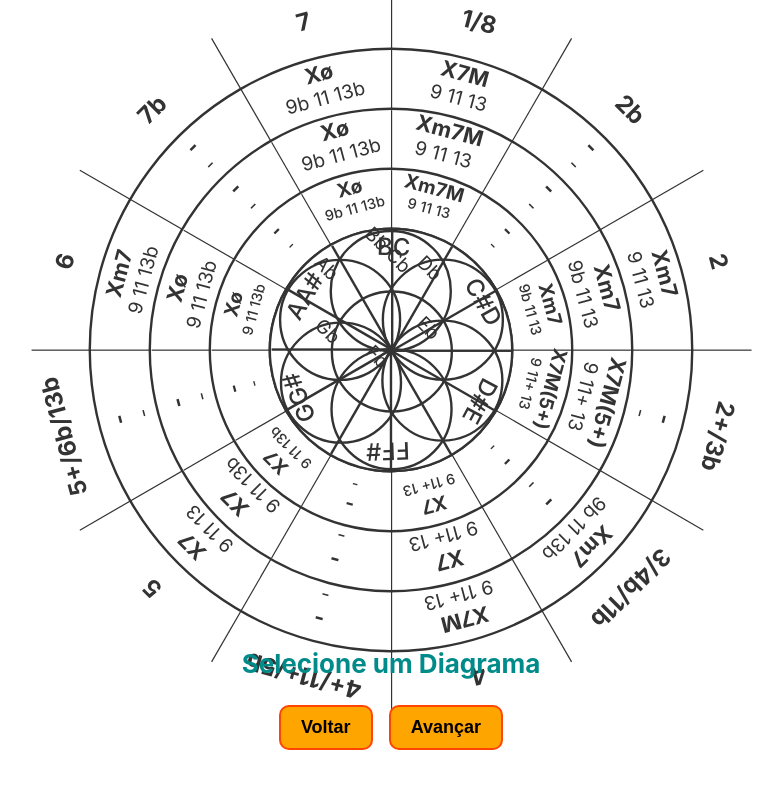
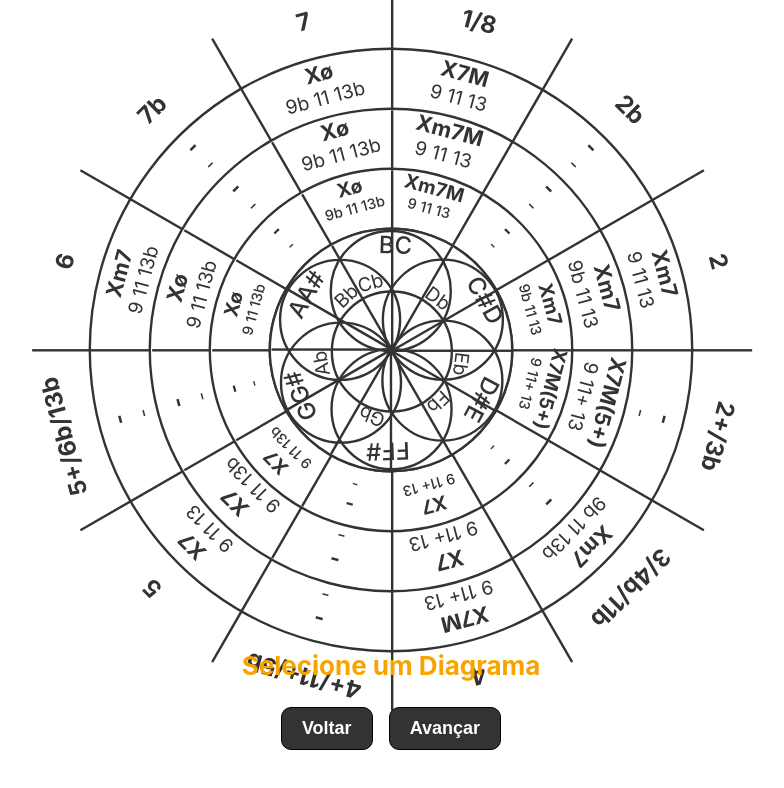
Before and after one commit to jm4rcos/my-app, a React (Create React App) app: page / in a window 1280 px wide. Shown: the top 788 px of the page, without its empty margins (249-1033 px from the left). Built offline with nearby package versions, Linux system fonts and the light colour scheme.

Commit message:
final commit

```diff
--- a/src/App.js
+++ b/src/App.js
@@ -47,15 +47,12 @@ const App = () => {
         <Container>
             <DiagramContainer>
                 {diagramStates.map((diagramState) => {
-                    const { id, value, component, name } = diagramState;
+                    const { id, value } = diagramState;
                     const DiagramComponent = diagrams.find(diagram => diagram.id === id).component;
 
                     return (
                         <DiagramComponent
-                            onSelect={() => {
-                                handleSelectDiagram(diagramState.id)
-                                console.log(diagramState);
-                            }}
+                            onSelect={() => handleSelectDiagram(diagramState.id)}
                             selected={selectedDiagram?.id === id}
                             action={value} key={id}
                         />
--- a/src/Diagrama1.js
+++ b/src/Diagrama1.js
@@ -42,7 +42,7 @@ const Title = styled.div`
 
 const Separator = styled.div`
   position: absolute;
-  width: 1px;
+  width: 2px;
   height: 300px;
   background-color: #333;
   top: -10%;
--- a/src/Diagrama2.js
+++ b/src/Diagrama2.js
@@ -30,7 +30,7 @@ const Wrapper = styled.div`
 
 const Title = styled.div`
   width: 30%;
-  color: ${(props) => props.selected ? '#69C050' : "#333"};
+  color: ${(props) => props.selected ? '#f7A400' : "#333"};
   display: flex;
   flex-direction: column;
   align-items: center;
@@ -39,6 +39,7 @@ const Title = styled.div`
   font-weight: bold;
   top: 39%;
   transform-origin: bottom center;
+  transition: all 0.2s linear;
   transform: ${(props) => `rotate(${props.angle + props.action}deg) translate(0px, -205px)`};
 
   & > span {
@@ -49,7 +50,7 @@ const Title = styled.div`
 
 const Separator = styled.div`
   position: absolute;
-  width: 1px;
+  width: 2px;
   height: 200px;
   background-color: #333;
   top: 0%;
--- a/src/Diagrama3.js
+++ b/src/Diagrama3.js
@@ -9,6 +9,8 @@ const Container = styled.div`
 
   border-radius: 50%;
   cursor: pointer;
+
+  transition: all 0.2s linear;
 
   z-index: 30;
   `;
@@ -31,7 +33,7 @@ const Wrapper = styled.div`
 
 const Title = styled.div`
   width: 30%;
-  color: ${(props) => props.selected ? '#69C050' : "#333"};
+  color: ${(props) => props.selected ? '#f7A400' : "#333"};
   display: flex;
   flex-direction: column;
   align-items: center;
@@ -39,6 +41,7 @@ const Title = styled.div`
   font-size: 18px;
   font-weight: bold;
   top: 35%;
+  transition: all 0.2s linear;
   transform-origin: bottom center;
   transform: ${(props) => `rotate(${props.angle + props.action}deg) translate(0px, -155px)`};
 
@@ -50,7 +53,7 @@ const Title = styled.div`
 
 const Separator = styled.div`
   position: absolute;
-  width: 1px;
+  width: 2px;
   height: 150px;
   background-color: #333;
   top: 0%;
@@ -75,10 +78,6 @@ const Diagrama3 = ({ action, selected, onSelect }) => {
     { label: "Xø", sub: "9b 11 13b", angle: 330 },
   ];
 
-  useEffect(() => {
-    console.log(action);
-  }, [action])
-
   return (
     <Container>
       <Wrapper selected={selected} onClick={onSelect} >
--- a/src/Diagrama4.js
+++ b/src/Diagrama4.js
@@ -8,6 +8,8 @@ const Container = styled.div`
   position: absolute;
 
   border-radius: 50%;
+
+  transition: all 0.2s linear;
 
   z-index: 40;
 `;
@@ -36,9 +38,10 @@ const Title = styled.div`
   position: absolute;
   font-size: 16px;
   font-weight: bold;
-  color: ${(props) => props.selected ? '#69C050' : "#333"};
+  color: ${(props) => props.selected ? '#f7A400' : "#333"};
   top: 31%;
   transform-origin: bottom center;
+  transition: all 0.2s linear;
   transform: ${(props) => `rotate(${props.angle + props.action}deg) translate(0px, -112px)`};
 
   & > span {
@@ -49,7 +52,7 @@ const Title = styled.div`
 
 const Separator = styled.div`
   position: absolute;
-  width: 1px;
+  width: 2px;
   height: 100px;
   background-color: #333;
   top: 0%;
--- a/src/Diagrama5.js
+++ b/src/Diagrama5.js
@@ -8,6 +8,7 @@ const Container = styled.div`
   position: absolute;
 
   border-radius: 50%;
+  transform: scale(2);
 
   z-index: 40;
 `;
@@ -23,7 +24,9 @@ const Wrapper = styled.div`
   justify-content: center;
   align-items: center;
 
-  transform: scale(2);
+  transition: 0.2s linear;
+
+  transform: ${(props) => `rotate(${props.action}deg)`};
 
   background-color: #fff;
 
@@ -47,6 +50,10 @@ const CircleContainer = styled.div`
   height: 100%;
   background-color: transparent;
   border-radius: 50%;
+  transition: all 0.2s linear;
+
+  transform-origin: bottom center;
+  transform: ${(props) => `rotate(${props.angle + props.action}deg) translate(0px, -112px)`};
 `
 const calculatePosition = (angle) => {
     const radius = 50; // Raio do círculo
@@ -72,29 +79,25 @@ const Circle = styled.div`
         calculatePosition(props.centre).y}px) rotate(30deg);
 `;
 
-const CircleText = styled.p`
+const CircleText = styled.div`
     width: 30%;
     position: absolute;
     font-size: 10px;
     font-weight: 500;
-    color: ${(props) => props.selected ? '#69C050' : "#333"};
+    color: ${(props) => props.selected ? '#f7A400' : "#333"};
     ${(props) => props.top && `top: ${props.top}`};
 
     ${(props) => props.rotate && `transform: rotate(${props.rotate});`}
     ${(props) => props.left && `left: ${props.left}`};
-
-    /* transform-origin: bottom center; */
-    /* transform: ${(props) => `rotate(${props.angle + props.action}deg) translate(0px, -22px)`};
-
-    & > span {
-        font-size: 12px;
-        font-weight: 500;
-    } */
 `;
 
-const CircleSubText = styled.span`
+const CircleSubText = styled.p`
     font-size: 8px;
-    color: ${(props) => props.selected ? '#69C050' : "#333"};
+    color: ${(props) => props.selected ? '#f7A400' : "#333"};
+    position: absolute;
+    ${(props) => props.top && `top: ${props.top}`};
+    ${(props) => props.left && `left: ${props.left}`};
+    ${(props) => props.rotate && `transform: rotate(${props.rotate});`}
 `;
 
 const Diagrama5 = ({ action, selected, onSelect }) => {
@@ -114,39 +117,47 @@ const Diagrama5 = ({ action, selected, onSelect }) => {
     ];
 
     const circles = [
-        { sub: "Bb Cb", label: "BC", angle: -8, centre: -10, top: '-6px', left: '10%', rotate: '-43deg' },
-        { sub: "Db", label: "C#D", angle: 20, centre: 30, top: '-10px', left: '42%', rotate: '16deg' },
-        { sub: "Eb", label: "D#E", angle: 28, centre: 68, top: '1px', left: '70%', rotate: '73deg' },
-        { sub: "Fb", label: "FF#", angle: 7, centre: 88, top: '21px', left: '62%', rotate: '133deg' },
-        { sub: "Gb", label: "GG#", angle: -20, centre: 82, top: '27px', left: '25%', rotate: '203deg' },
-        { sub: "Ab", label: "AA#", angle: -29, centre: 50, top: '15px', left: '0%', rotate: '255deg' },
+        { label: "BC", angle: -8, centre: -10, top: '3px', left: '10%', rotate: '-43deg' },
+        { label: "C#D", angle: 20, centre: 30, top: '-1px', left: '42%', rotate: '16deg' },
+        { label: "D#E", angle: 28, centre: 68, top: '10px', left: '70%', rotate: '73deg' },
+        { label: "FF#", angle: 7, centre: 88, top: '31px', left: '62%', rotate: '133deg' },
+        { label: "GG#", angle: -20, centre: 82, top: '36px', left: '25%', rotate: '203deg' },
+        { label: "AA#", angle: -29, centre: 50, top: '24px', left: '0%', rotate: '255deg' },
         { label: "", angle: 0, centre: 60 },
+    ]
+
+    const subtexts = [
+        { label: "Bb", top: '20px', left: '21px', rotate: '-59deg' },
+        { label: "Cb", top: '12px', left: '29px', rotate: '-30deg' },
+        { label: "Db", top: '11px', left: '57.5px', rotate: '21deg' },
+        { label: "Eb", top: '35px', left: '75px', rotate: '82deg' },
+        { label: "Fb", top: '52.5px', left: '70px', rotate: '122deg' },
+        { label: "Gb", top: '66px', left: '44px', rotate: '187deg' },
+        { label: "Ab", top: '49.5px', left: '18px', rotate: '-115deg' }
     ]
 
     return (
         <Container onClick={onSelect}>
-            <Wrapper selected={selected}>
+            <Wrapper action={action} selected={selected}>
                 {line1.map((line) => (
                     <React.Fragment key={line.angle}>
-                        {/* <Title selected={selected} action={action} angle={line.angle}>
-                            {line.label}
-                            <span>{line.sub}</span>
-                        </Title> */}
                         <Separator angle={line.angle} />
                     </React.Fragment>
                 ))}
                 <CircleContainer>
                     {circles.map((circle) => (
                         <Circle key={circle.label} centre={circle.centre} angle={circle.angle}>
-                            <CircleText rotate={circle.rotate} left={circle.left} top={circle.top} action={action} selected={selected}>{circle.label}</CircleText>
+                            <CircleText rotate={circle.rotate} left={circle.left} top={circle.top} selected={selected}>{circle.label}</CircleText>
                             <CircleSubText selected={selected}>
-                                {circle.sub}
                             </CircleSubText>
                         </Circle>
                     ))}
+                    {subtexts.map((sub, index) => (
+                        <CircleSubText selected={selected} rotate={sub.rotate} left={sub.left} top={sub.top} key={index}>{sub.label}</CircleSubText>
+                    ))}
                 </CircleContainer>
             </Wrapper>
-        </Container>
+        </Container >
     );
 };
 
--- a/src/style.js
+++ b/src/style.js
@@ -16,9 +16,9 @@ export const Button = styled.button`
     padding: 10px 20px;
     font-size: 18px;
     border-radius: 10px;
-    border: 2px orangered solid;
-    background-color: orange;
-    color: #000;
+    border: 1px #000 solid;
+    background-color: #333;
+    color: #fff;
     font-weight: bold;
     cursor: pointer;
 `
@@ -31,8 +31,8 @@ export const DiagramContainer = styled.div`
     align-items: center;
 
     position: relative;
-transform: rotate(15deg) scale(1.2);
-top: -50px;
+    transform: rotate(15deg) scale(1.2);
+    top: -50px;
 `
 
 export const ActionContainer = styled.div`
@@ -54,5 +54,5 @@ export const ActionContainer = styled.div`
 export const DiagramTitle = styled.p`
     font-size: 26px;
     font-weight: bold;
-    color: darkcyan;
+    color: #f7A400;
 `
```
